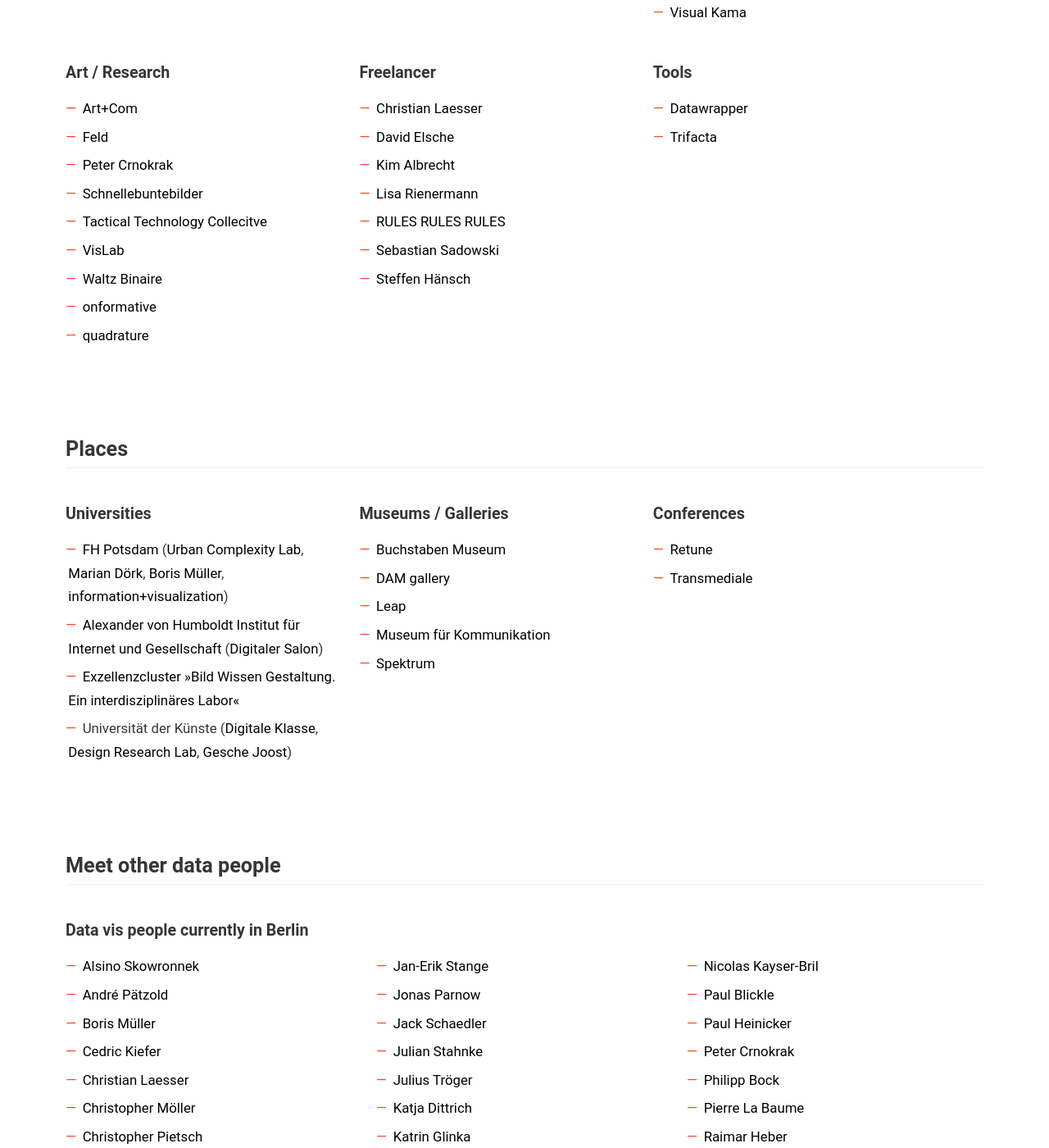
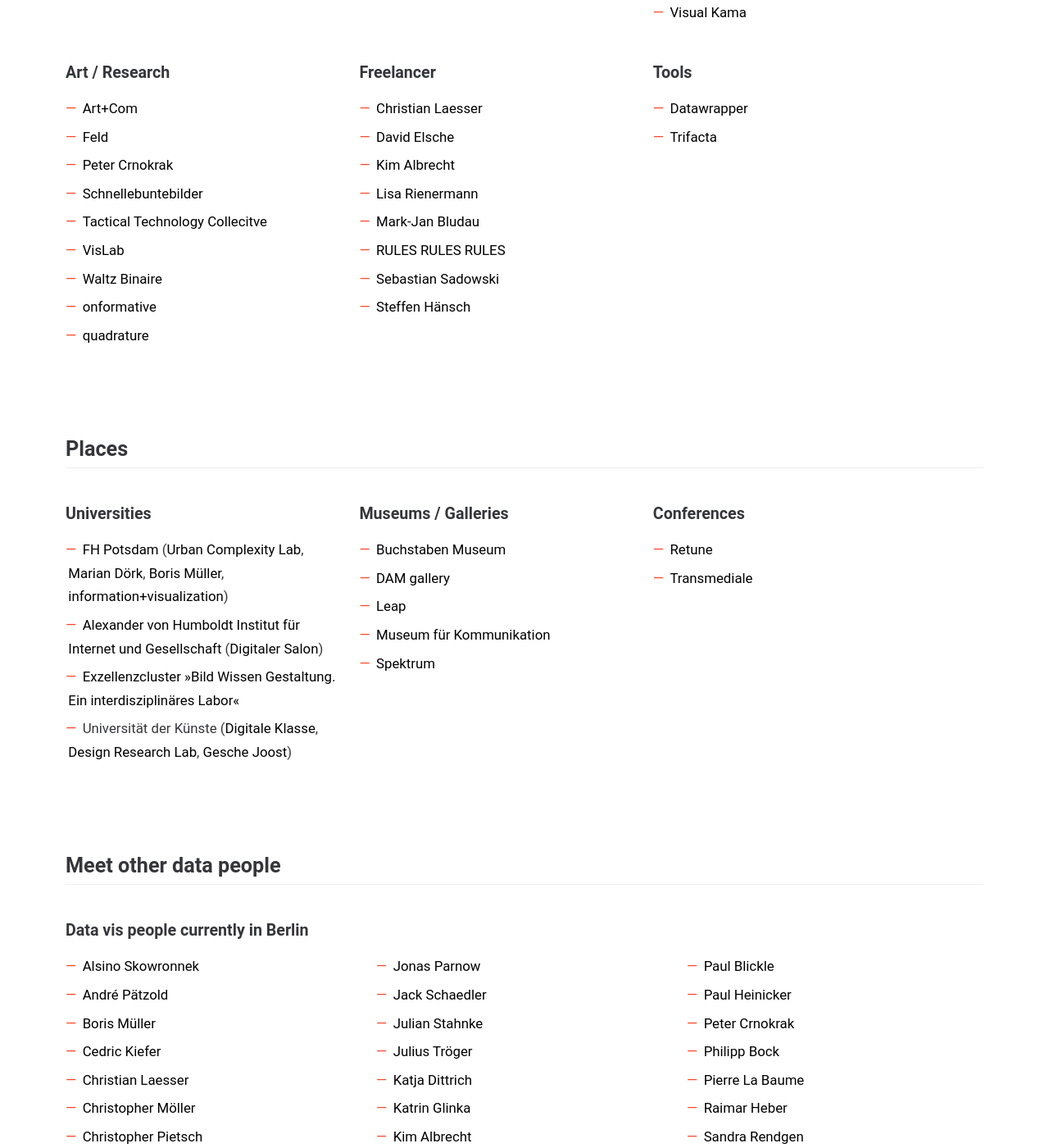
Before and after one commit to Data-Visualization-Berlin/datavis.berlin, a Jekyll site: the page built from index.html, in a window 1280 px wide and 1400 px high, scrolled down 1136 px. Shown: the whole window at 82% size. Built offline with Jekyll 4.4.1, drawn with Linux system fonts in a browser that asks for light colours.

Commit message:
Mark-Jan Bludau added

```diff
--- a/index.html
+++ b/index.html
@@ -60,6 +60,7 @@
           <li><a href="http://davidelsche.com/">David Elsche</a></li>
           <li><a href="http://kimalbrecht.com/">Kim Albrecht</a></li>
           <li><a href="http://lisarienermann.com">Lisa Rienermann</a></li>
+          <li><a href="http://www.markjanbludau.de">Mark-Jan Bludau</a></li>
           <li><a href="http://rulesrulesrules.studio/">RULES RULES RULES</a></li>
           <li><a href="https://datadesign.studio/">Sebastian Sadowski</a></li>
           <li><a href="http://www.steffenhaensch.de/">Steffen Hänsch</a></li>
@@ -141,6 +142,7 @@
         <li><a href="https://twitter.com/lgrammel">Lars Grammel</a></li>
         <li><a href="https://twitter.com/lisacrost">Lisa Charlotte Rost</a></li>
         <li><a href="https://twitter.com/@lisarienermann">Lisa Rienermann</a></li>
+        <li><a href="https://twitter.com/markiaaan">Mark-Jan Bludau</a></li>
         <li><a href="https://twitter.com/nrchtct">Marian Dörk</a></li>
         <li><a href="https://twitter.com/studio_inca">Maximilian Nertinger</a></li>
         <li><a href="https://twitter.com/data_meining">Michael Hoerz</a></li>
```
